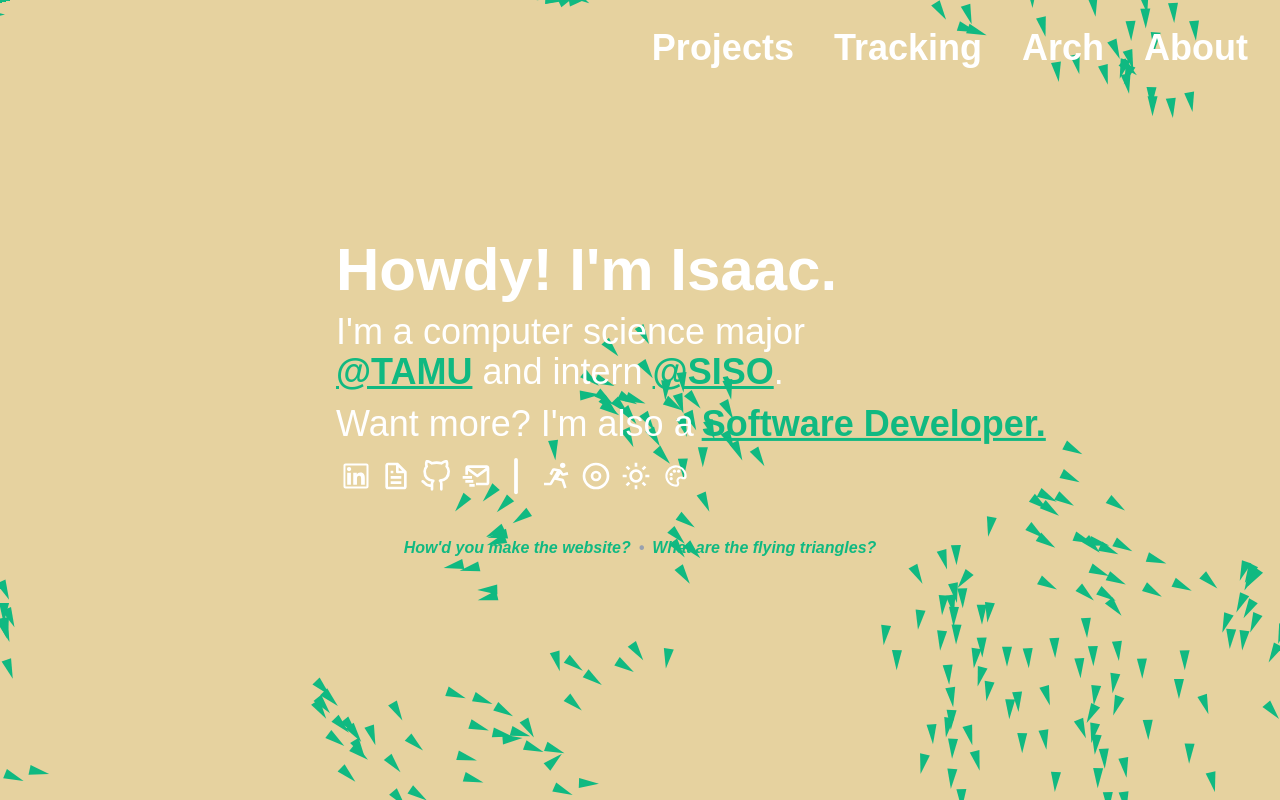
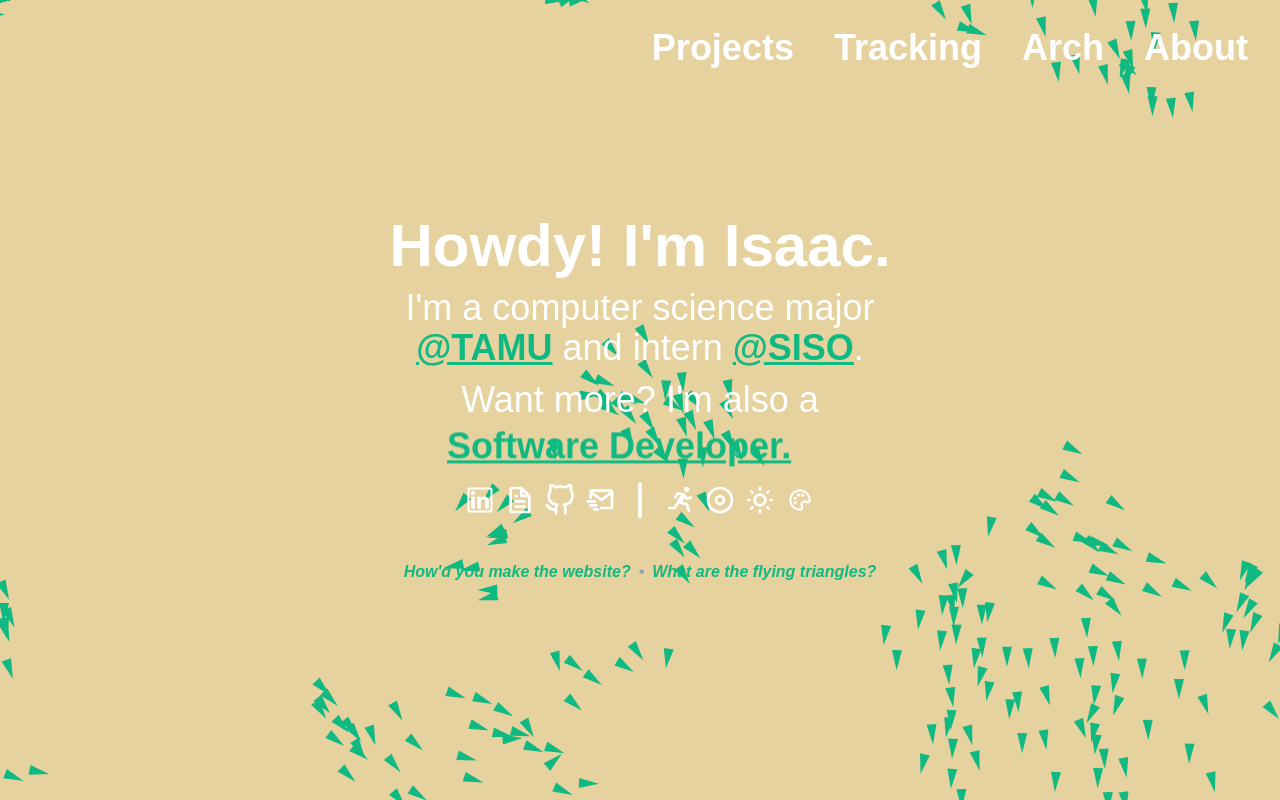
Before and after one commit to isaacchacko/savethebees, a Next.js app: page / in a window 1280 px wide. Built offline with nearby package versions, Linux system fonts and the light colour scheme; a web font is replaced by a local one.

Commit message:
hero is clean

```diff
--- a/src/components/ColorPaletteEditor.tsx
+++ b/src/components/ColorPaletteEditor.tsx
@@ -74,7 +74,7 @@ export default function ColorPaletteEditor({className=""}: {className?: string})
 
         </div>
 
-        <div className="overflow-hidden">
+        <div className="absolute translate-x-10 overflow-hidden">
           <div className={`flex items-center transition-transform duration-300 ${visible ? 'translate-x-0' : '-translate-x-90'}` }>
             {
               ACCENT_COLORS.map(
--- a/src/components/Hero.tsx
+++ b/src/components/Hero.tsx
@@ -26,12 +26,12 @@ export default function Home() {
   return (
     <>
       <div className='px-8 sm:p-none flex flex-col items-center justify-center w-screen'>
-          <div className="w-full xl:w-1/2 flex flex-col items-start gap-3">
-            <h1 className="text-2xl sm:text-4xl md:text-6xl title-slide-down-fade-in font-bold">
+          <div className="w-full sm:w-1/2 flex flex-col items-center gap-3">
+            <h1 className=" text-center text-2xl sm:text-4xl md:text-6xl title-slide-down-fade-in font-bold">
               Howdy! I&apos;m Isaac.
 
             </h1>
-            <p className=" text-md sm:text-xl md:text-2xl lg:text-4xl slide-down-fade-in font-light">
+            <p className=" text-center text-md sm:text-xl md:text-2xl lg:text-4xl slide-down-fade-in font-light">
               I'm a computer science major{' '}
             <HeroLink text="&#64;TAMU" href="https://www.tamu.edu" />{' '}
               and intern{' '}
@@ -41,8 +41,8 @@ export default function Home() {
             {/* TextCycler Container */}
 
             {/* Wrapping text container */}
-            <div className="slide-down-fade-in text-md sm:text-xl md:text-2xl lg:text-4xl font-light">
-              Want more? I'm also a
+            <div className="text-center slide-down-fade-in text-md sm:text-xl md:text-2xl lg:text-4xl font-light">
+              Want more? I'm also a{' '}
               <TextCycler
                 texts={[
                   "Half-Marathon Runner.",
@@ -66,12 +66,12 @@ export default function Home() {
                   false
                 ]}
 
-                divClassName="slide-down-fade-in mx-2 inline"
-                textClassName="sm:text-4xl font-bold underline text-(--primary-color)"
+                divClassName=" translate-y-[0.4rem] slide-down-fade-in inline-block "
+                textClassName=" text-md sm:text-xl md:text-2xl lg:text-4xl font-bold underline text-(--primary-color) "
               />
             </div>
 
-            <div className="slide-down-fade-in flex flex-row justify-start">
+            <div className="slide-down-fade-in flex flex-row justify-center w-full ">
               <IconLink IconComponent={AiOutlineLinkedin} href='https://www.linkedin.com/in/isaacchacko' isNewTab={true} />
               <IconLink IconComponent={BiFile} href='/Isaac_Chacko.pdf' isNewTab={true} />
               <IconLink IconComponent={FiGithub} href='https://www.github.com/isaacchacko' isNewTab={true} />
@@ -93,7 +93,7 @@ export default function Home() {
                 <BiMoon className="hidden dark:block visible w-10 h-10 cursor-pointer scale-80 hover:scale-100 duration-300" />
                 <BiSun className="dark:hidden block w-10 h-10 cursor-pointer scale-80 hover:scale-100 duration-300" />
               </button>
-              <ColorPaletteEditor className=""/>
+              <ColorPaletteEditor className="hidden sm:flex "/>
             </div>
           </div>
 
--- a/src/components/TextCycler.tsx
+++ b/src/components/TextCycler.tsx
@@ -1,6 +1,6 @@
 'use client';
 
-import React, { useState, useEffect, useRef } from 'react';
+import React, { useState, useEffect, useRef, useLayoutEffect } from 'react';
 import HeroLink from '@/components/HeroLink';
 
 export default function TextCycler (
@@ -27,7 +27,9 @@ export default function TextCycler (
 
   // black magic
   const [containerWidth, setContainerWidth] = useState(0);
+  const [containerHeight, setContainerHeight] = useState(0);
   const timeoutRef = useRef<number>();
+  const measureRef = useRef(null);
 
   useEffect(() => {
 
@@ -46,17 +48,30 @@ export default function TextCycler (
   }, [] // means that it will run on mount and umount
   );
 
+  useLayoutEffect(() => {
+    if (measureRef.current) {
+      setContainerWidth(measureRef.current.offsetWidth);
+      setContainerHeight(measureRef.current.offsetHeight);
+    }
+  }, [texts[index % texts.length]]);
+
   return (
-    <div className={"relative overflow-hidden text-nowrap h-[1em]" + divClassName}>
+    <>
+      <span className={ " absolute whitespace-nowrap opacity-0 " + textClassName} ref={measureRef}>{texts[index % texts.length]}</span>
+      <div className={"relative whitespace-nowrap h-[1em] " + divClassName} style={{width: containerWidth, height: containerHeight}}>
         <HeroLink
           href={hrefs[index % texts.length]}
           text={texts[index % texts.length]}
           isNewTab={isNewTabs[index % texts.length]}
           className={` ${textClassName} absolute inset-0 flex items-center justify-start  ${isMoving ? 'animate-drop-out' : ''}`}
         />
-      <div className={` ${textClassName} absolute inset-0 flex items-center justify-start  ${isMoving ? 'animate-drop-in' : 'invisible'}`}>
-        {texts[(index+1) % texts.length]}
+        <HeroLink
+          href={hrefs[(index + 1) % texts.length]}
+          text={texts[(index + 1) % texts.length]}
+          isNewTab={isNewTabs[(index + 1) % texts.length]}
+          className={` ${textClassName} absolute inset-0 flex items-center justify-start  ${isMoving ? 'animate-drop-in' : 'invisible'}`}
+        />
       </div>
-    </div>
+    </>
   );
 }
```
Lines whose indentation alone changed are shown as unchanged.
